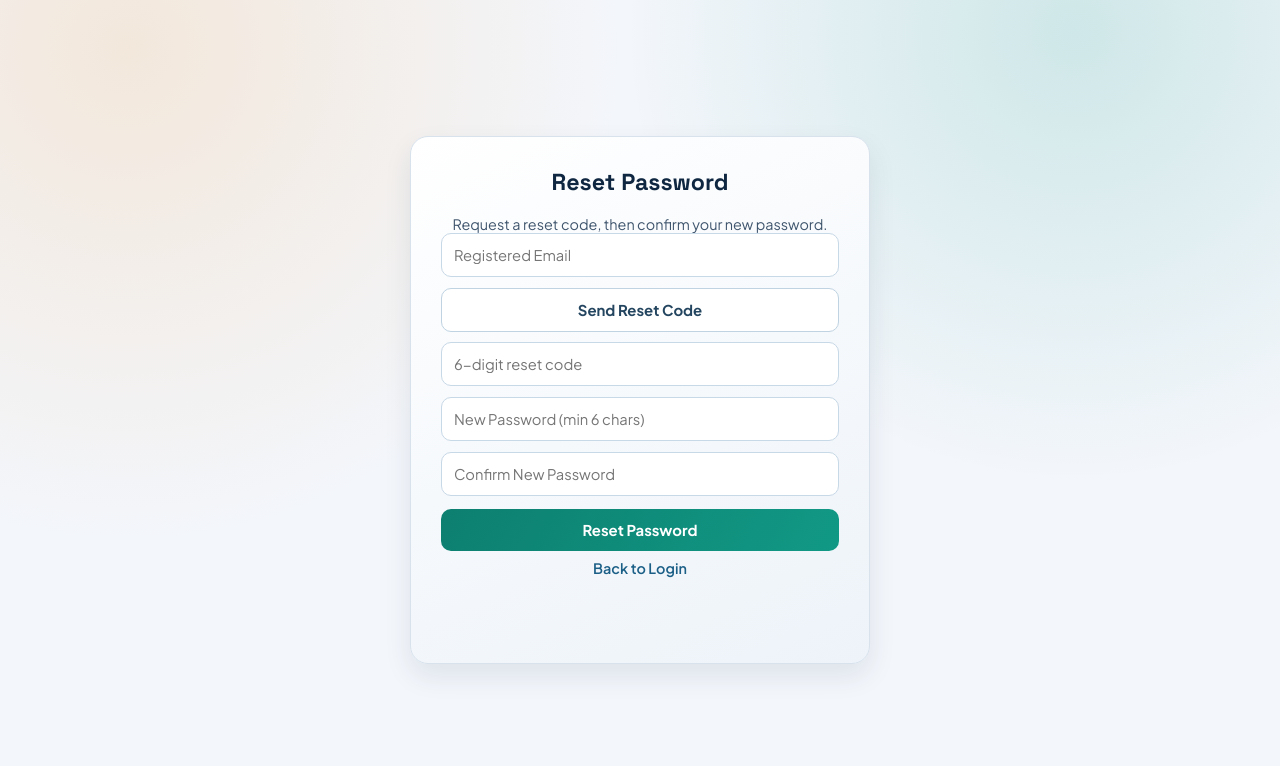
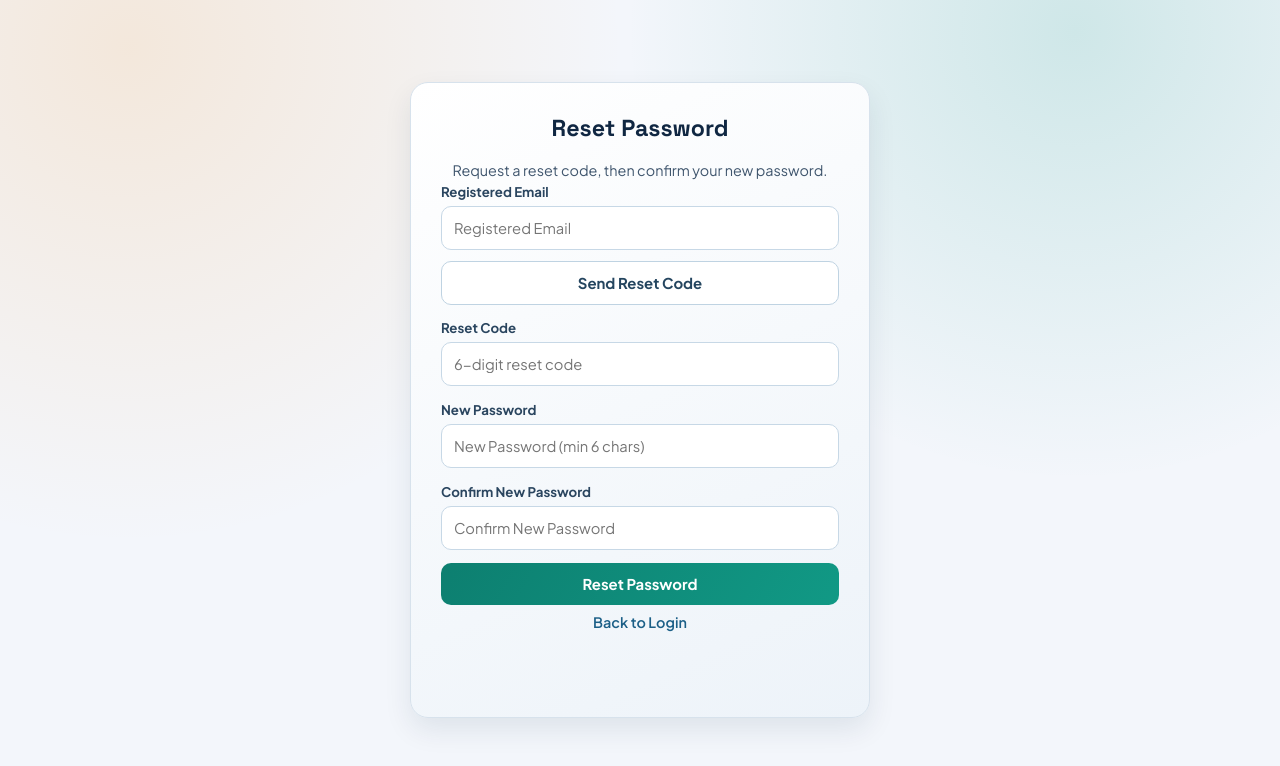
Before and after one commit to shivkumarudas/Smart-Interview-Platform, a website: page auth/forgot-password.html in a window 1280 px wide. Drawn offline with Linux system fonts and the light colour scheme; no server answers.

Commit message:
Update forgot-password.html

```diff
--- a/auth/forgot-password.html
+++ b/auth/forgot-password.html
@@ -15,13 +15,17 @@
     <p>Request a reset code, then confirm your new password.</p>
 
     <form id="forgotForm">
+      <label for="email">Registered Email</label>
       <input type="email" id="email" placeholder="Registered Email" required>
       <button type="button" id="sendCodeBtn" class="secondary-btn">
         Send Reset Code
       </button>
 
+      <label for="resetCode">Reset Code</label>
       <input type="text" id="resetCode" placeholder="6-digit reset code" inputmode="numeric" required>
+      <label for="newPassword">New Password</label>
       <input type="password" id="newPassword" placeholder="New Password (min 6 chars)" required>
+      <label for="confirmPassword">Confirm New Password</label>
       <input type="password" id="confirmPassword" placeholder="Confirm New Password" required>
 
       <button type="submit">Reset Password</button>
```
